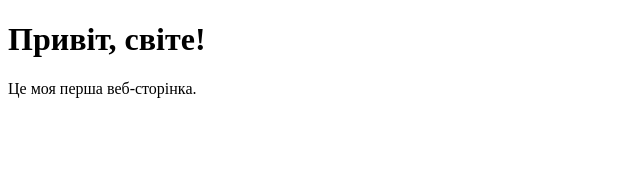
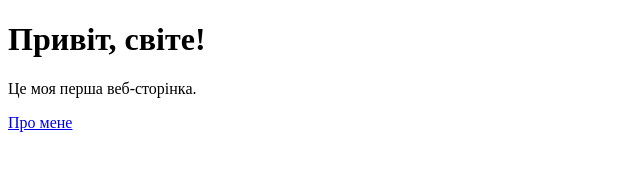
Before and after one commit to test123451324/my-web-course, a plain HTML site: page hw-01/about.html in a window 1280 px wide. Shown: the full height of the page, 0-640 px from the left. Drawn offline with Linux system fonts and the light colour scheme.

Commit message:
about.html

```diff
--- a/hw-01/about.html
+++ b/hw-01/about.html
@@ -8,5 +8,6 @@
 <body>
     <h1>Привіт, світе!</h1>
     <p>Це моя перша веб-сторінка.</p>
+    <a href="contacts.html">Про мене</a>
 </body>
 </html>
```
